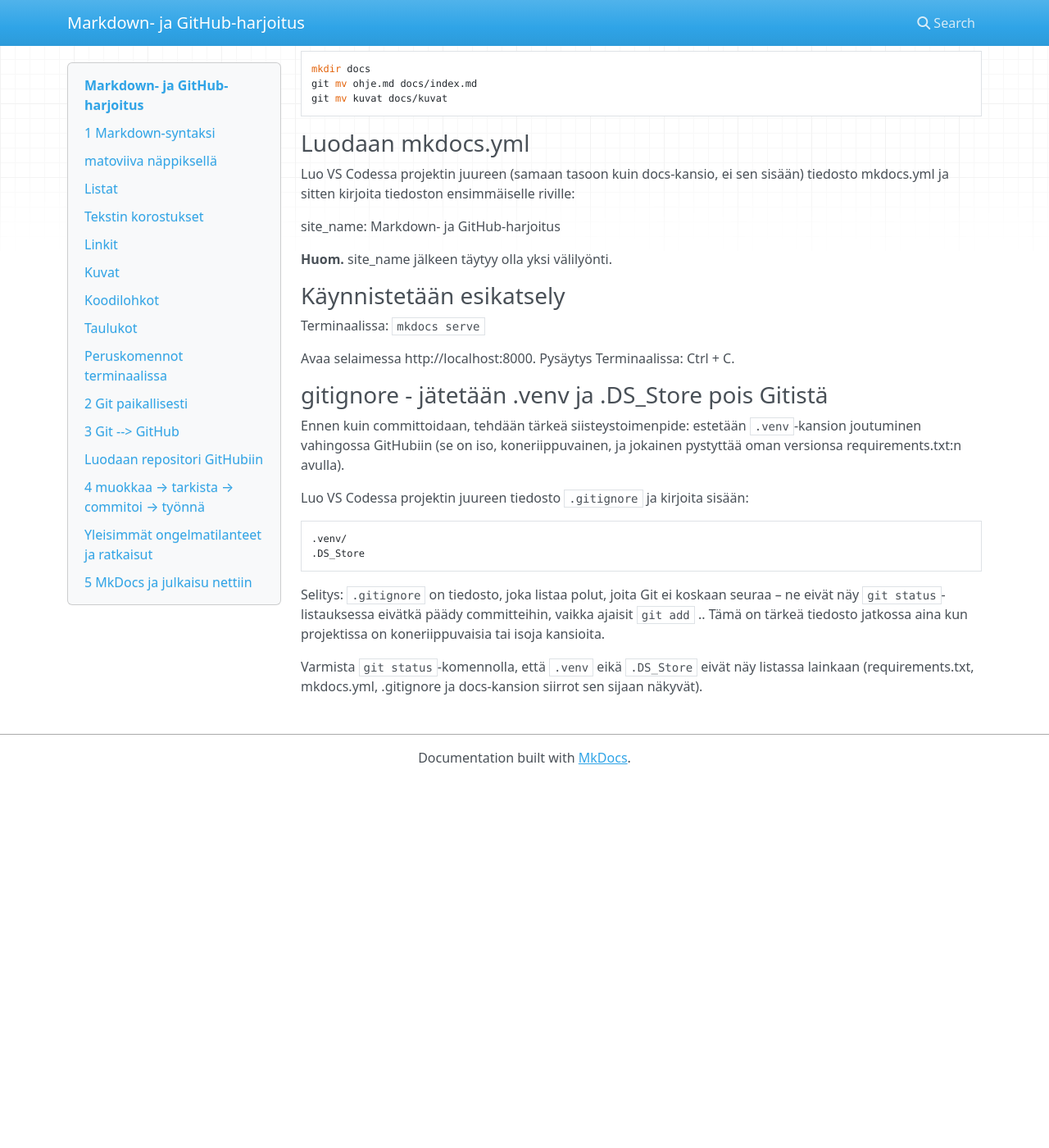
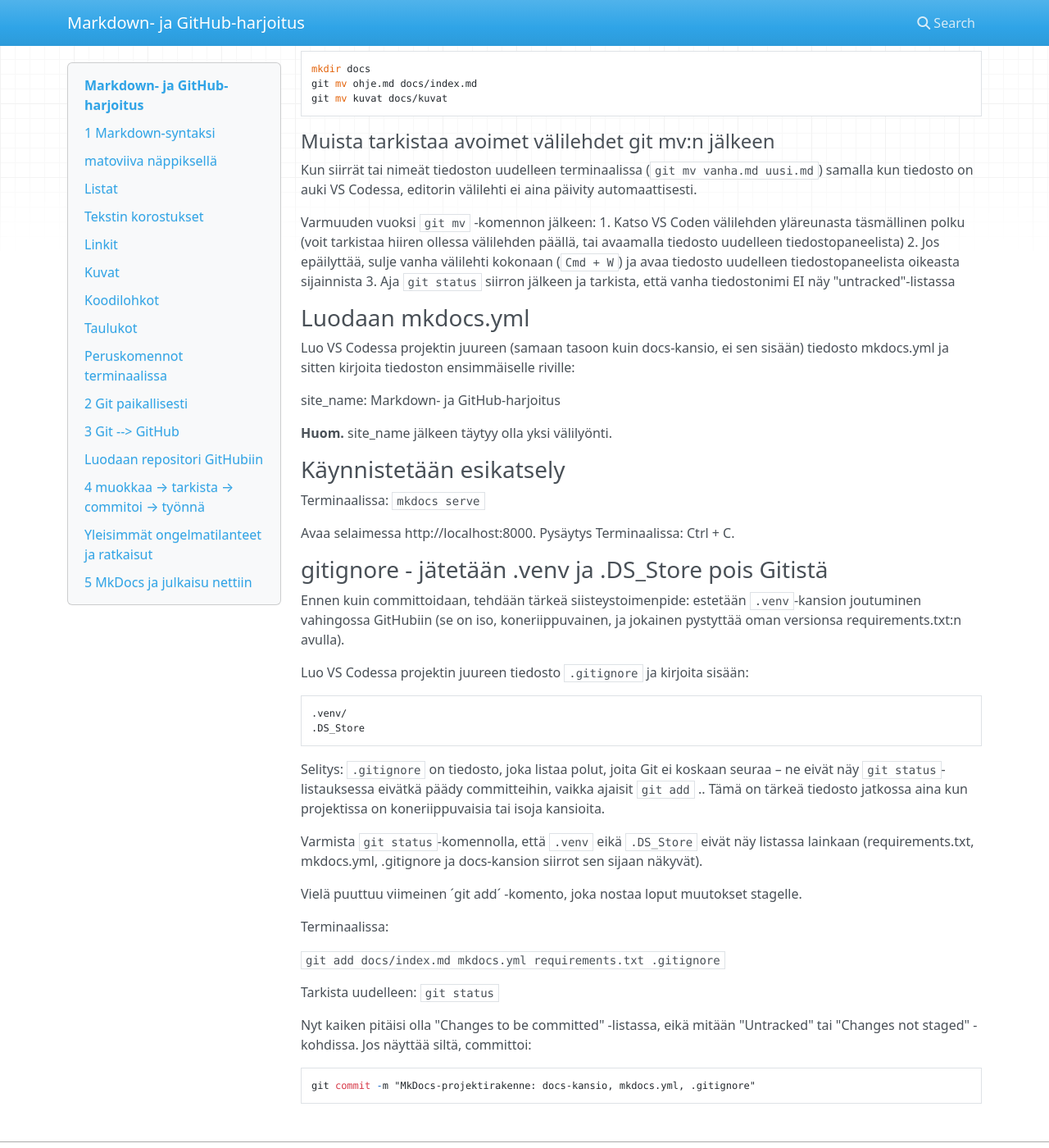
Before and after one commit to jukkarouhe/md-harjoitus, an MkDocs documentation site: the page built from docs/index.md, in a window 1280 px wide and 1400 px high, scrolled down 11585 px. Shown: the whole window at 82% size. Built offline with MkDocs 1.6.1, drawn with Linux system fonts in a browser that asks for light colours; nearby versions of some CDN libraries; before the commit the page ends 12537 px from its top, so only the background shows below that.

Commit message:
tarkennus ohje-->index editointivaihdosta

````diff
--- a/docs/index.md
+++ b/docs/index.md
@@ -419,6 +419,21 @@ git mv ohje.md docs/index.md
 git mv kuvat docs/kuvat
 ```
 
+#### Muista tarkistaa avoimet välilehdet git mv:n jälkeen
+
+Kun siirrät tai nimeät tiedoston uudelleen terminaalissa
+(`git mv vanha.md uusi.md`) samalla kun tiedosto on auki VS Codessa, editorin välilehti ei aina päivity automaattisesti.
+
+Varmuuden vuoksi `git mv` -komennon jälkeen:
+1. Katso VS Coden välilehden yläreunasta täsmällinen polku
+   (voit tarkistaa hiiren ollessa välilehden päällä, tai
+   avaamalla tiedosto uudelleen tiedostopaneelista)
+2. Jos epäilyttää, sulje vanha välilehti kokonaan (`Cmd + W`)
+   ja avaa tiedosto uudelleen tiedostopaneelista oikeasta
+   sijainnista
+3. Aja `git status` siirron jälkeen ja tarkista, että vanha
+   tiedostonimi EI näy "untracked"-listassa
+
 ### Luodaan mkdocs.yml
 
 Luo VS Codessa projektin juureen (samaan tasoon kuin docs-kansio, ei sen sisään) tiedosto mkdocs.yml ja sitten kirjoita tiedoston ensimmäiselle riville:
@@ -445,3 +460,19 @@ Luo VS Codessa projektin juureen tiedosto `.gitignore` ja kirjoita sisään:
 Selitys: `.gitignore` on tiedosto, joka listaa polut, joita Git ei koskaan seuraa – ne eivät näy `git status`-listauksessa eivätkä päädy committeihin, vaikka ajaisit `git add` .. Tämä on tärkeä tiedosto jatkossa aina kun projektissa on koneriippuvaisia tai isoja kansioita.
 
 Varmista `git status`-komennolla, että `.venv` eikä `.DS_Store` eivät näy listassa lainkaan (requirements.txt, mkdocs.yml, .gitignore ja docs-kansion siirrot sen sijaan näkyvät).
+
+
+Vielä puuttuu viimeinen ´git add´ -komento, joka nostaa loput muutokset stagelle.
+
+Terminaalissa:
+
+`git add docs/index.md mkdocs.yml requirements.txt .gitignore`
+
+Tarkista uudelleen:
+`git status`
+
+Nyt kaiken pitäisi olla "Changes to be committed" -listassa, eikä mitään "Untracked" tai "Changes not staged" -kohdissa. Jos näyttää siltä, committoi:
+
+```
+git commit -m "MkDocs-projektirakenne: docs-kansio, mkdocs.yml, .gitignore"
+```
````
